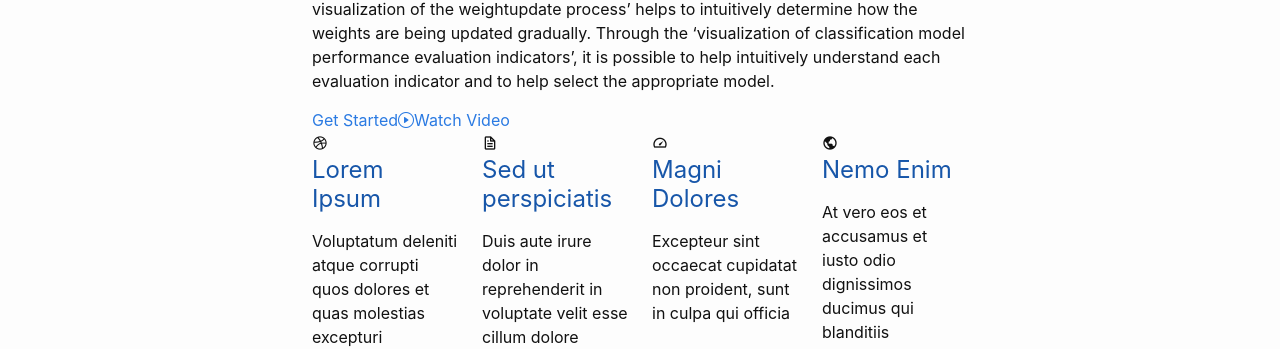
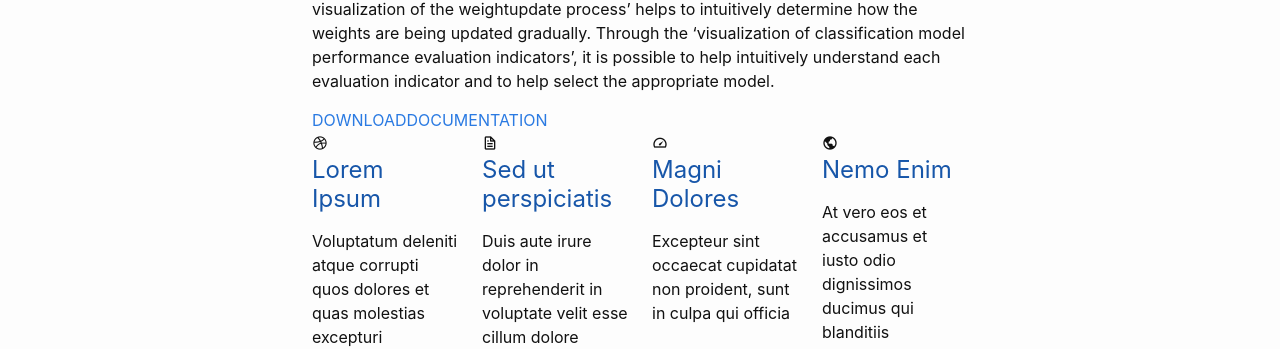
Before and after one commit to JooYoung-23/MIA-Visual, a Jekyll site: the page built from index.md, in a window 1280 px wide and 900 px high. Shown: the part 168-517 px from the top of the window. Built offline with Jekyll 4.4.1, drawn with Linux system fonts in a browser that asks for light colours; our own code applies the rules of GitHub Pages for plain Markdown files.

Commit message:
Update home.html

```diff
--- a/_layouts/home.html
+++ b/_layouts/home.html
@@ -8,8 +8,8 @@ published: true
       <h1>O.S Project <span>MIA-Visual</span></h1>
       {{content}}
       <div class="d-flex">
-        <a href="#about" class="btn-get-started scrollto">Get Started</a>
-        <a href="https://www.youtube.com/watch?v=jDDaplaOz7Q" class="glightbox btn-watch-video"><i class="bi bi-play-circle"></i><span>Watch Video</span></a>
+        <a href="https://github.com/JooYoung-23/MIA-Visual.git" class="btn-get-started scrollto">DOWNLOAD</a>
+        <a href="https://mia-visual.readthedocs.io/en/latest/" class="btn-get-started scrollto">DOCUMENTATION</a>
       </div>
     </div>
   </section><!-- End Hero -->
```
